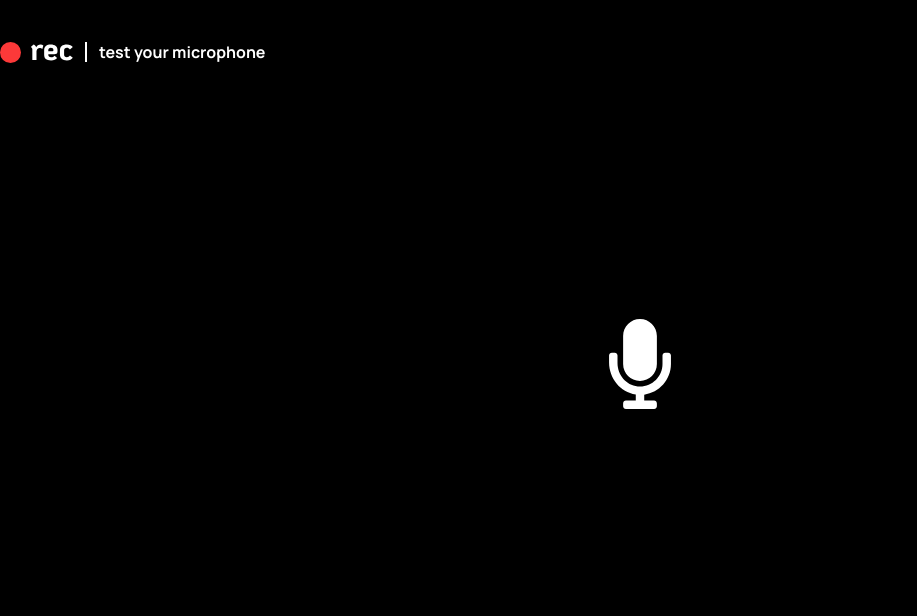
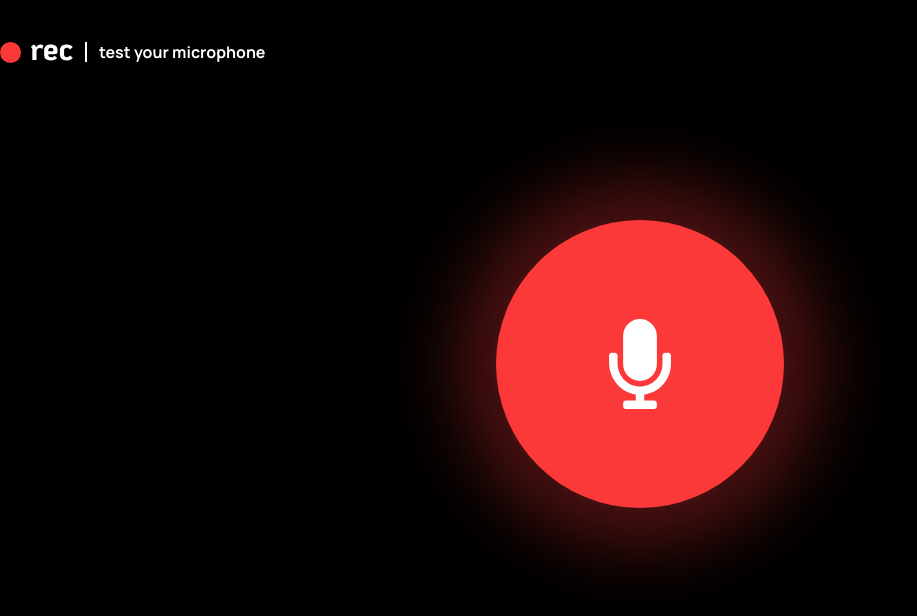
Before and after one commit to Gabriel-Silverio-96/rec, a React (Create React App) app: page / in a window 1280 px wide. Shown: the top 616 px of the page, without its empty margins (0-917 px from the left). Built offline with nearby package versions, Linux system fonts and the light colour scheme.

Commit message:
style(home): layer class button main

```diff
--- a/src/assets/tailwind/index.css
+++ b/src/assets/tailwind/index.css
@@ -1,3 +1,17 @@
 @tailwind base;
 @tailwind components;
 @tailwind utilities;
+
+@layer components {
+    .btn-main {
+        @apply w-72 h-72 flex items-center justify-center m-auto rounded-full shadow-lg;
+    }
+
+    .btn-recording {
+        @apply bg-red-recording-main shadow-recording;
+    }
+
+    .btn-stop-recording {
+        @apply bg-purple-stop-recording-main shadow-stop-recording;
+    }
+}
```
